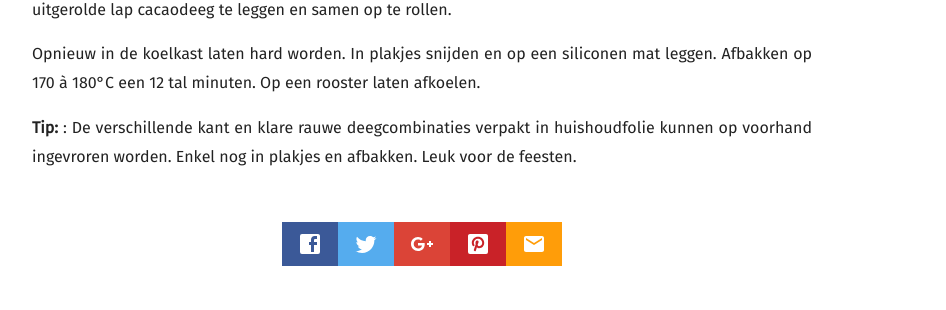
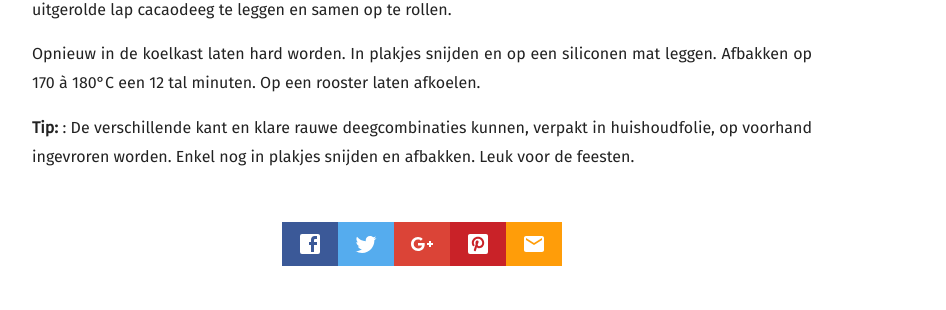
Before and after one commit to fabilicious/fabilicious.github.io, a Jekyll site: the page built from _posts/2018-11-05-dominomoppen.md, in a window 1280 px wide and 900 px high, scrolled down 1327 px. Shown: the part 340-650 px from the top of the window, without its empty margins (58-1004 px from the left). Built offline with Jekyll 4.4.1, drawn with Linux system fonts in a browser that asks for light colours; nearby versions of some CDN libraries; some web fonts are replaced.

Commit message:
changez domino

```diff
--- a/_posts/2018-11-05-dominomoppen.md
+++ b/_posts/2018-11-05-dominomoppen.md
@@ -42,4 +42,4 @@
 Afbakken op 170 à 180°C een 12 tal minuten.
 Op een rooster laten afkoelen.
 
-<b>Tip: </b>: De verschillende kant en klare rauwe deegcombinaties verpakt in huishoudfolie kunnen op voorhand ingevroren worden. Enkel nog in plakjes en afbakken. Leuk voor de feesten.
+<b>Tip: </b>: De verschillende kant en klare rauwe deegcombinaties kunnen, verpakt in huishoudfolie, op voorhand ingevroren worden. Enkel nog in plakjes snijden en afbakken. Leuk voor de feesten.
```
